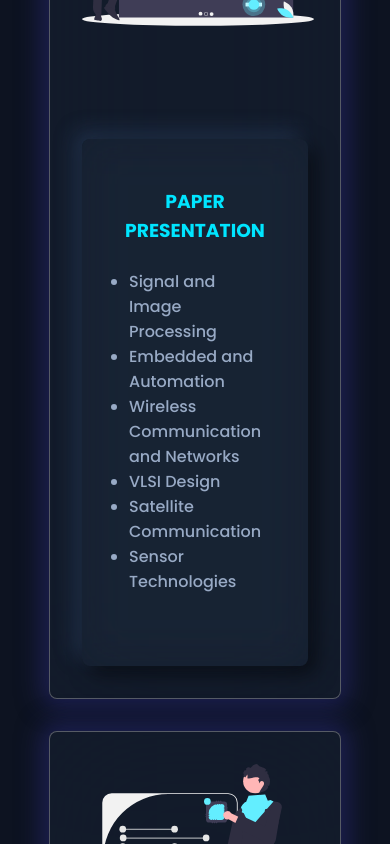
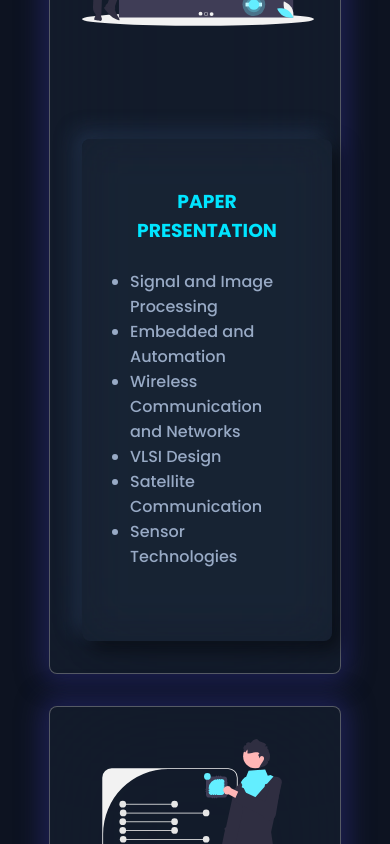
Before and after one commit to codewithmurali/decra, a React (Vite) app: page / in a window 390 px wide. Shown: the part 2540-3384 px from the top of the page. Built offline with nearby package versions, Linux system fonts and the light colour scheme.

Commit message:
making changes for responsiveness

```diff
--- a/src/Pages/Events/Events.module.css
+++ b/src/Pages/Events/Events.module.css
@@ -109,7 +109,7 @@
   }
 
   .card__right {
-    min-width: 200px;
+    min-width: 250px;
   }
   .note {
     font-size: larger;
```
